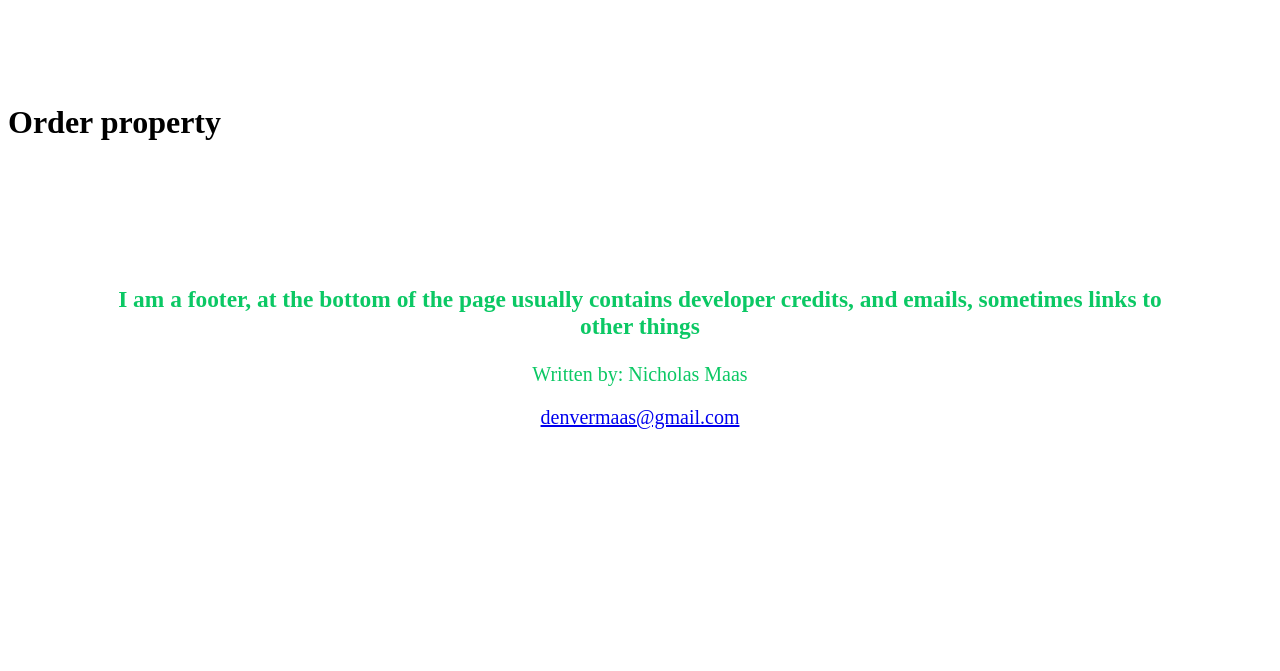
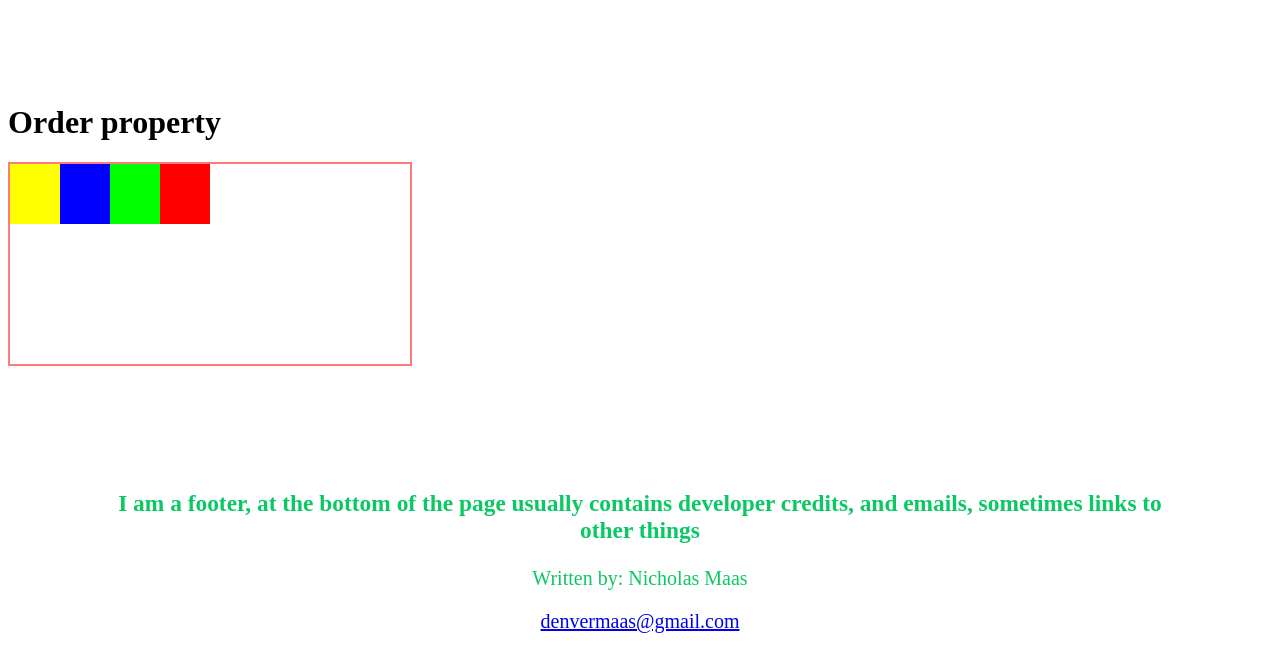
Before and after one commit to NekoCarreraDesigns/back-to-basics-1, a plain HTML site: page index.html in a window 1280 px wide. Shown: the part 6199-6870 px from the top of the page. Before the commit the page ends 6756 px from the top, so only its background shows below. Drawn offline with Linux system fonts and the light colour scheme.

Commit message:
added order property to divs

```diff
--- a/styles.css
+++ b/styles.css
@@ -259,3 +259,35 @@ s {
     object-fit: none;
     object-position: 10px 20%;
 }
+
+.main-div {
+    width: 400px;
+    height: 200px;
+    border: 2px solid rgb(255, 123, 123);
+    display: flex;
+}
+
+.first-div, .second-div, .third-div, .fourth-div {
+    width: 50px;
+    height: 60px;
+}
+
+.first-div {
+    background-color: rgb(255, 0, 0);
+    order: 4;
+}
+
+.second-div {
+    background-color: rgb(0, 0, 255);
+    order: 2;
+}
+
+.third-div {
+    background-color: rgb(0, 255, 0);
+    order: 3;
+}
+
+.fourth-div {
+    background-color: rgb(255, 255, 0);
+    order: 1;
+}
```
